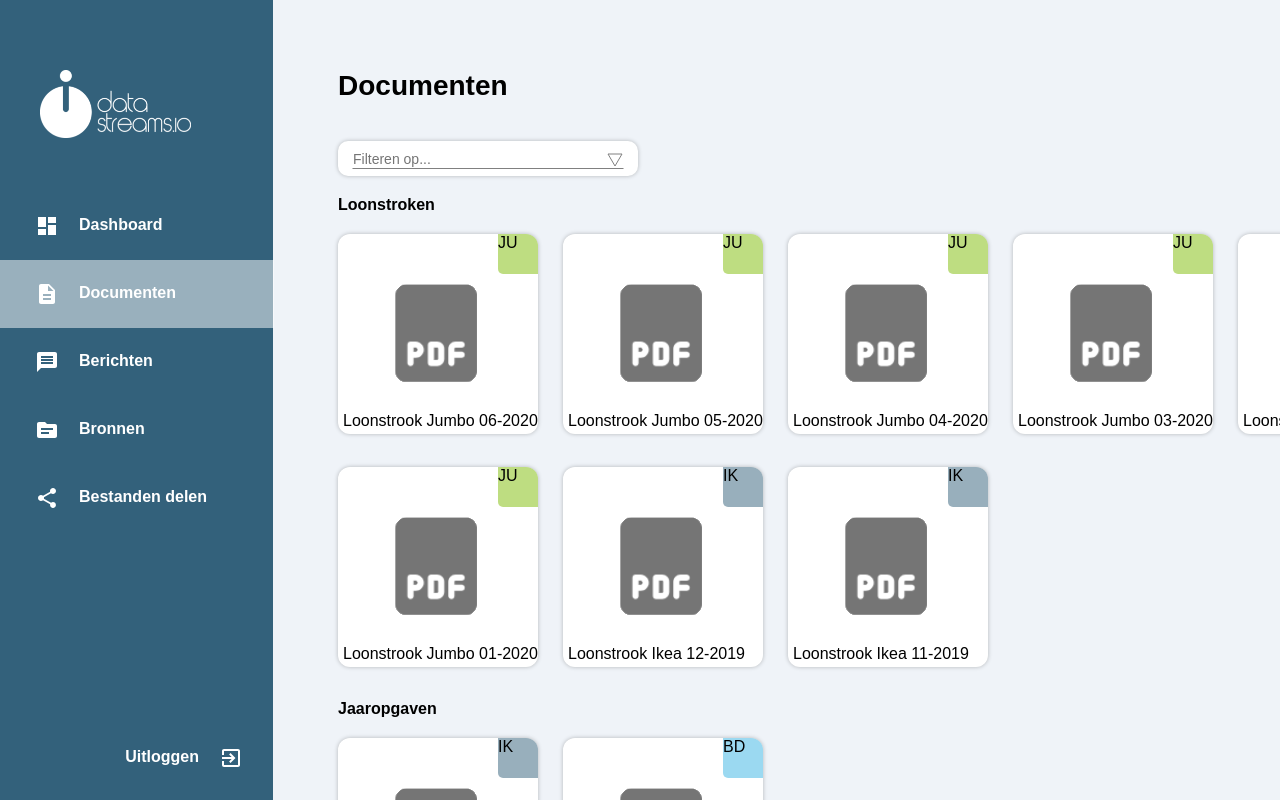
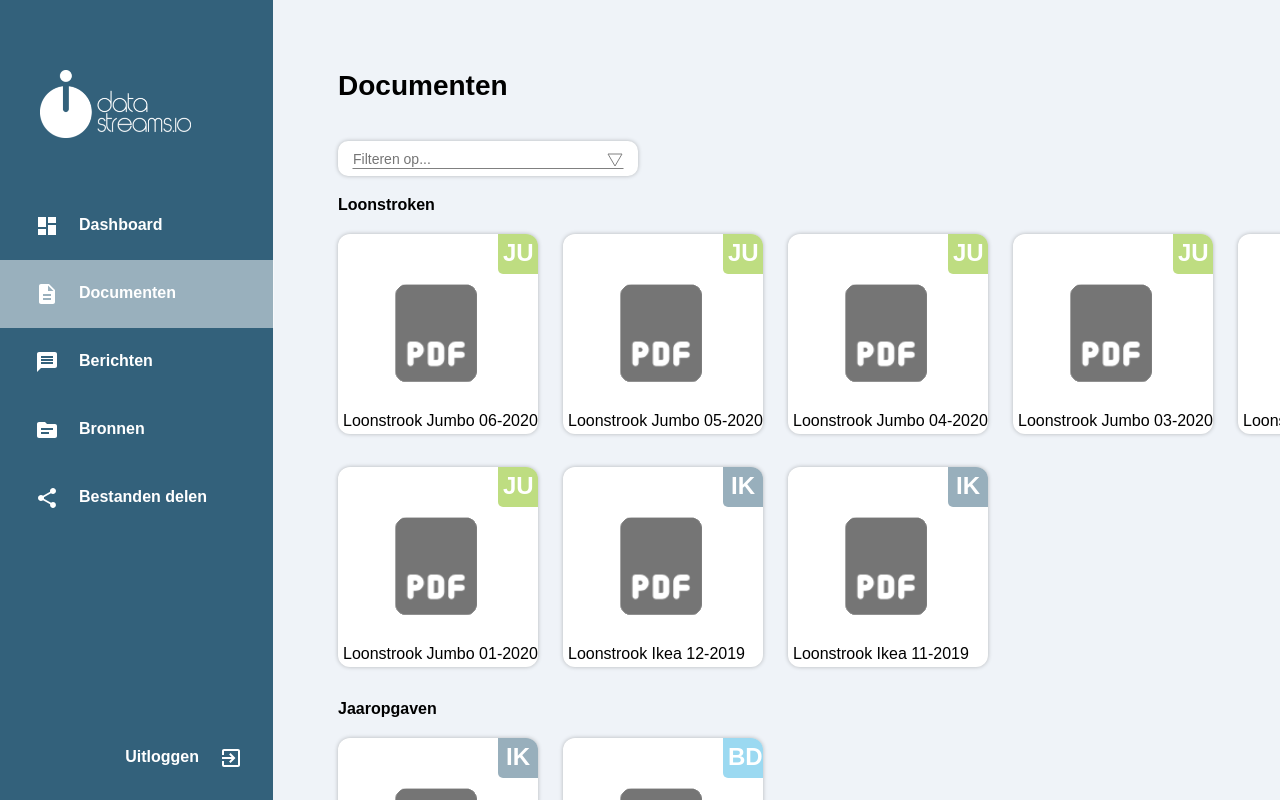
Before and after one commit to Thunder-Invader/Datastreams-nVisionVue, a Vue app in the folder datastreams/: page /Documents in a window 1280 px wide. Shown: the top 800 px of the page. Built offline with nearby package versions, Linux system fonts and the light colour scheme; a web font is replaced by a local one.

Commit message:
Update FileBlock.vue
Fixed name of class

```diff
--- a/datastreams/src/components/FileBlock.vue
+++ b/datastreams/src/components/FileBlock.vue
@@ -1,7 +1,7 @@
 <template>
       <div class="file">
           <div class="file__icon"  v-bind:style="{ 'background-color': color }">
-              <div class="file__icon__text">{{ id }}</div>
+              <div class="file__icon__content">{{ id }}</div>
           </div>
             <div class="file__type">
                 <img class="file__type__image" alt="File type" src="../assets/img/pdf.png">
```
